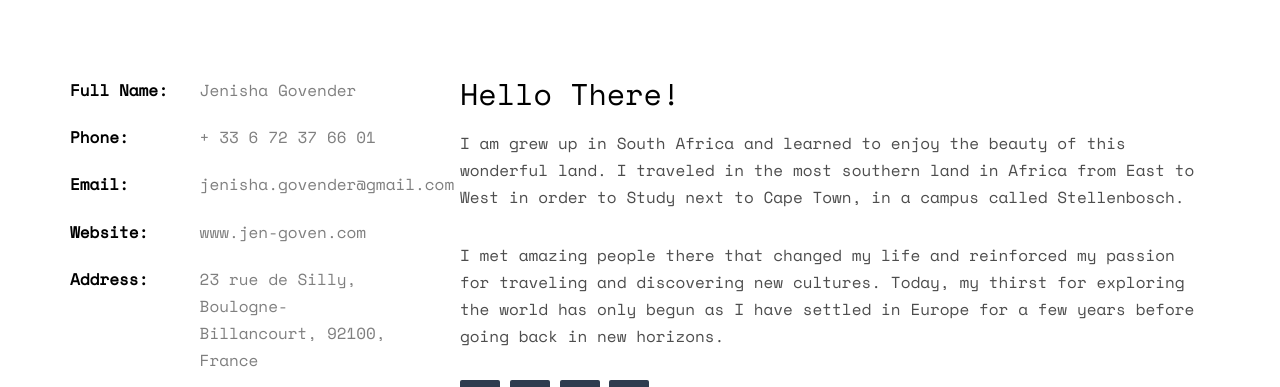
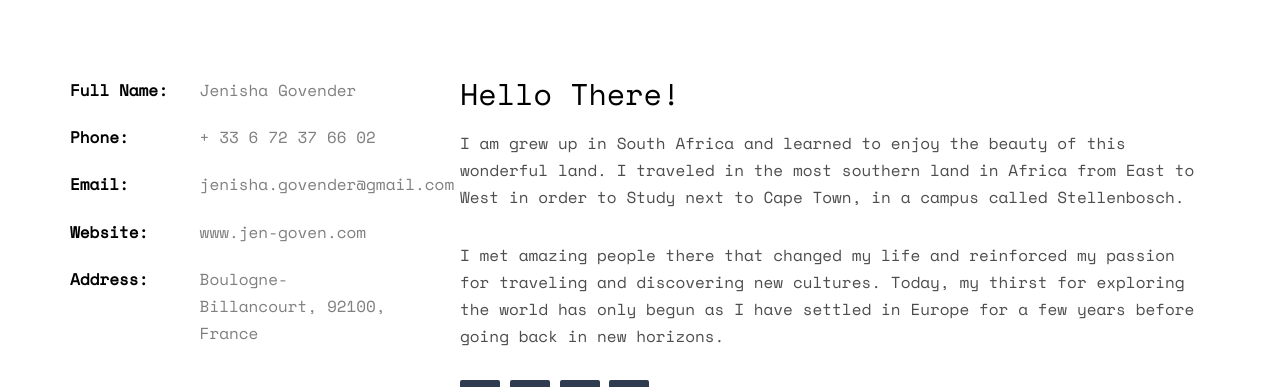
Before and after one commit to jen-goven/jen-goven.github.io, a plain HTML site: page index.html in a window 1280 px wide. Shown: the part 995-1382 px from the top of the page. Drawn offline with nearby package versions, Linux system fonts and the light colour scheme; some packages are replaced by stand-ins of ours; no server answers; files whose address does not match are found by name.

Commit message:
Update index.html
hide street + comment skills section and modify nude modeling title

```diff
--- a/index.html
+++ b/index.html
@@ -96,10 +96,10 @@
 				<div class="col-md-4">
 					<ul class="info">
 						<li><span class="first-block">Full Name:</span><span class="second-block">Jenisha Govender</span></li>
-						<li><span class="first-block">Phone:</span><span class="second-block">+ 33 6 72 37 66 01</span></li>
+						<li><span class="first-block">Phone:</span><span class="second-block">+ 33 6 72 37 66 02</span></li>
 						<li><span class="first-block">Email:</span><span class="second-block">jenisha.govender@gmail.com</span></li>
 						<li><span class="first-block">Website:</span><span class="second-block">www.jen-goven.com</span></li>
-						<li><span class="first-block">Address:</span><span class="second-block">23 rue de Silly, Boulogne-Billancourt, 92100, France</span></li>
+						<li><span class="first-block">Address:</span><span class="second-block">Boulogne-Billancourt, 92100, France</span></li>
 					</ul>
 				</div>
 				<div class="col-md-8">
@@ -288,7 +288,7 @@
 			</div>
 		</div>
 	</div>
-
+<!--
 	<div id="fh5co-skills" class="animate-box">
 		<div class="container">
 			<div class="row">
@@ -395,7 +395,7 @@
 			</div>
 		</div>
 	</div>
-
+-->
 
 	<div id="fh5co-blog">
 		<div class="container">
@@ -441,7 +441,7 @@
 						<a href="#" class="blog-bg" style="background-image: url(images/paintme.jpg);"></a>
 						<div class="blog-text">
 							<span class="posted_on">Feb. 3rd 2023</span>
-							<h3><a href="#">Nude modeling</a></h3>
+							<h3><a href="#">Paint me like a french gal</a></h3>
 							<p>I would have never thought entering this world coming from a rather conservative culture but I explain the self-confidence tht it brought me.</p>
 							<ul class="stuff">
 								<li><i class="icon-heart2"></i>249</li>
```
